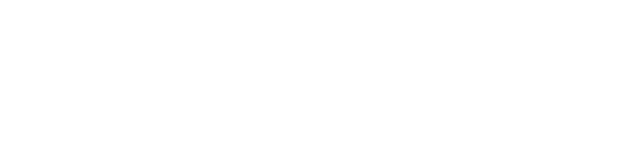
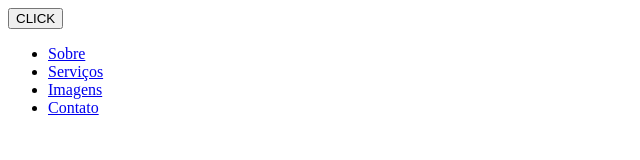
Before and after one commit to 1TDSPF-22/servicos-web, a plain HTML site: page index.html in a window 1280 px wide. Shown: the whole page, without its empty margins (0-640 px from the left). Drawn offline with Linux system fonts and the light colour scheme.

Commit message:
Adionado o menu principal.

```diff
--- a/index.html
+++ b/index.html
@@ -4,9 +4,23 @@
     <meta charset="UTF-8">
     <meta http-equiv="X-UA-Compatible" content="IE=edge">
     <meta name="viewport" content="width=device-width, initial-scale=1.0">
-    <title>SERVIÇOS WEB</title>
+    <title>SERVIÇOS </title>
 </head>
 <body>
-
+    <nav>
+        <div>
+            <button>
+                <span>CLICK</span>
+            </button>
+        </div>
+        <div>
+            <ul>
+                <li><a href="#sobre" target="_blank">Sobre</a></li>
+                <li><a href="#servicos" target="_blank">Serviços</a></li>
+                <li><a href="#imagens" target="_blank">Imagens</a></li>
+                <li><a href="#contato" target="_blank">Contato</a></li>
+            </ul>
+        </div>
+    </nav>
 </body>
 </html>
```
